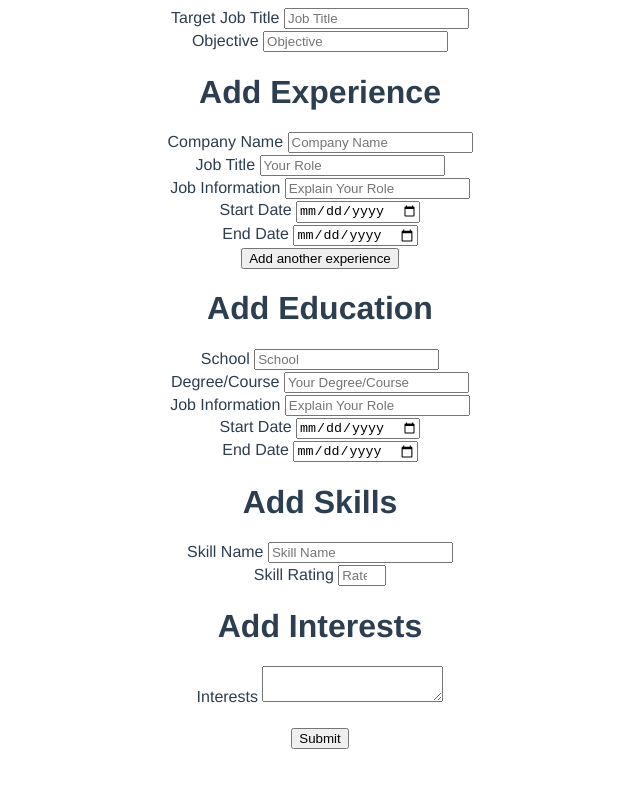
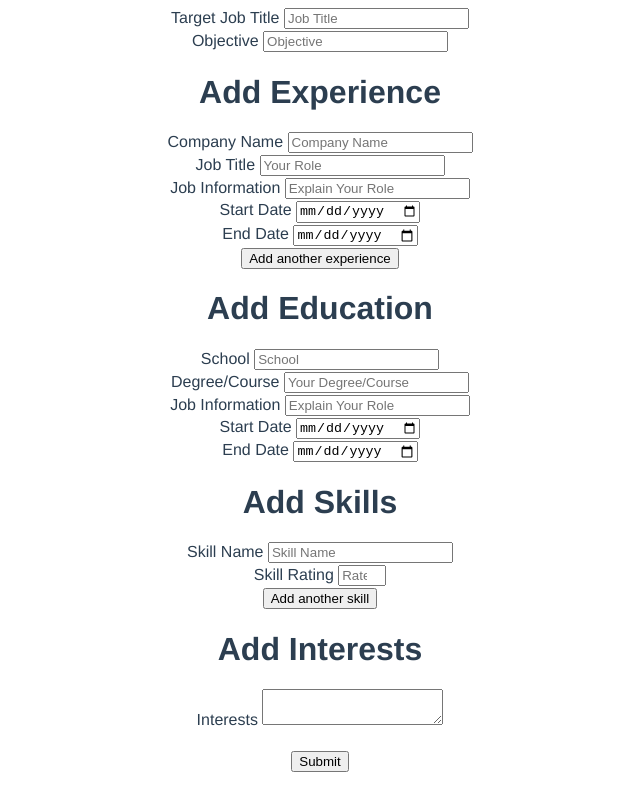
Before and after one commit to visvxplore/construct-resume, a Vue app: page / in a window 1280 px wide. Shown: the part 349-1149 px from the top of the page, without its empty margins (320-960 px from the left). Before the commit the page ends 1126 px from the top, so only its background shows below. Built offline with nearby package versions, Linux system fonts and the light colour scheme.

Commit message:
Allows adition/removal of up to 10 skills

```diff
--- a/src/components/resume-form/form/Skills.vue
+++ b/src/components/resume-form/form/Skills.vue
@@ -1,8 +1,17 @@
 <template>
     <div>
         <h1>Add Skills</h1>
-        <label>Skill Name <input v-model="skillName" placeholder="Skill Name"></label>
-        <label>Skill Rating <input type="number" min="1" max="5" v-model="skillRating" placeholder="Rate out of 5"></label>
+        <div v-show="skills.length < 10">
+            <label>Skill Name <input v-model="skillName" placeholder="Skill Name"></label>
+            <label>Skill Rating <input type="number" min="1" max="5" v-model="skillRating" placeholder="Rate out of 5"></label>
+            <button @click="addSkill()">Add another skill</button>
+        </div>
+        <ul>
+            <li v-for="(skill, index) in skills" :key="index">
+                {{ skill.skillName }} - {{ `${skill.skillRating} Stars` }}<br/>
+                <button @click="removeSkill(index)">Remove</button>
+            </li>
+        </ul>
     </div>
 </template>
 <script>
@@ -11,9 +20,23 @@ export default {
     data: () => {
         return {
             skillName: "",
-            skillRating: ""
+            skillRating: "",
+            skills: [],
         };
-    }
+    },
+    methods: {
+        addSkill() {
+            this.skills.push({
+                skillName: this.skillName,
+                skillRating: this.skillRating,
+            });
+            this.skillName = "";
+            this.skillRating = "";
+        },
+        removeSkill(index) {
+            this.skills.splice(index, 1);
+        }
+    },
 }
 </script>
 <style>
```
